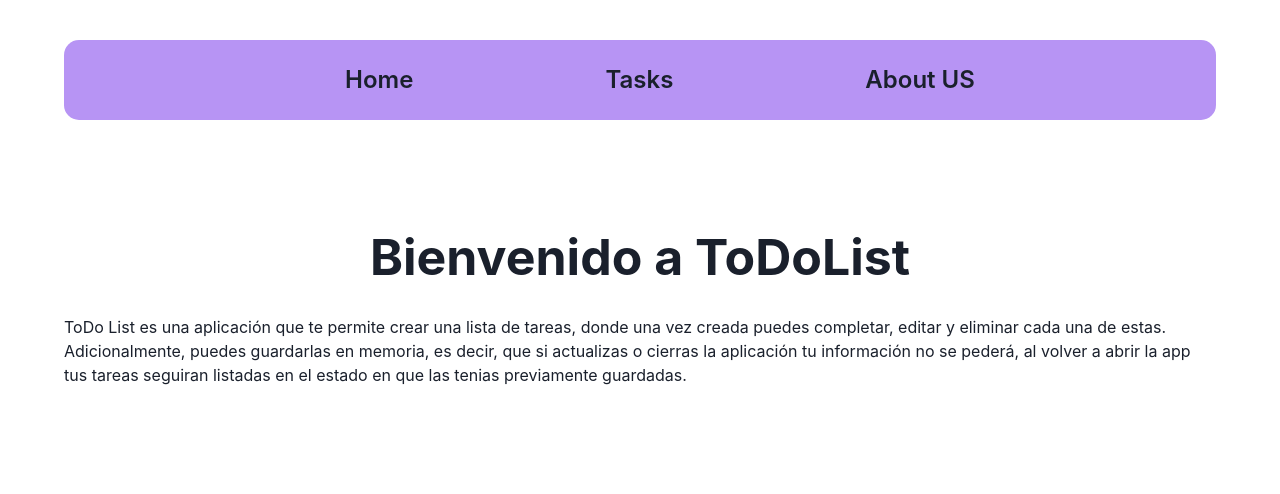
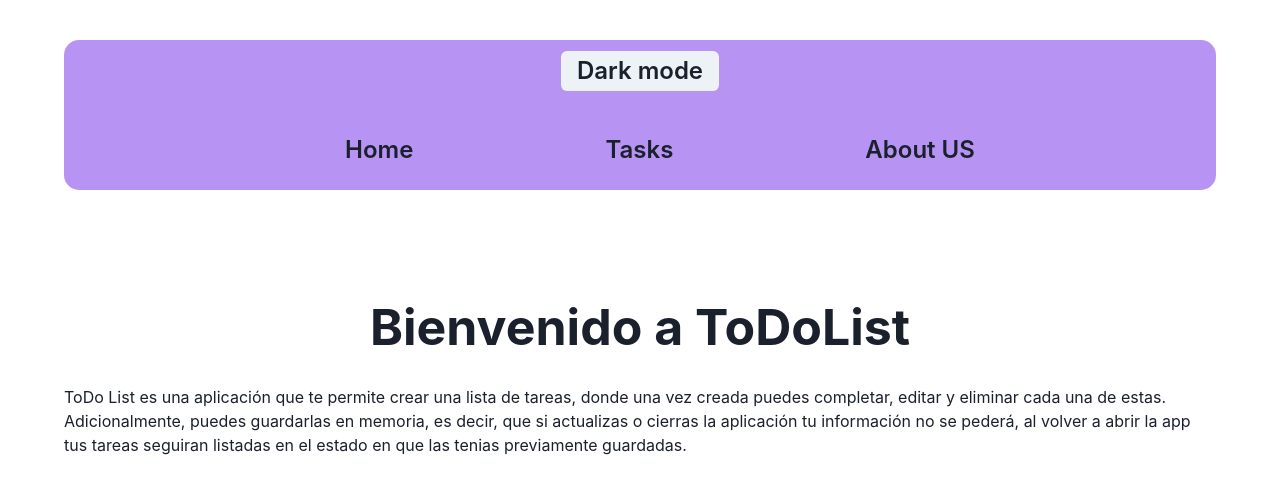
Before and after one commit to VictorSuarez0507/my-react-task-list, a React (Vite) app: page / in a window 1280 px wide. Shown: the top 494 px of the page. Built offline with nearby package versions, Linux system fonts and the light colour scheme.

Commit message:
Se agrega la funcion de modo oscuro al codigo

```diff
--- a/package.json
+++ b/package.json
@@ -10,6 +10,7 @@
     "preview": "vite preview"
   },
   "dependencies": {
+    "@chakra-ui/icons": "^2.1.0",
     "@chakra-ui/react": "^2.8.0",
     "@emotion/react": "^11.11.1",
     "@emotion/styled": "^11.11.0",
--- a/src/App.jsx
+++ b/src/App.jsx
@@ -5,10 +5,12 @@ import Menu from './components/Menu';
 import Home from "./pages/Home";
 import AboutUs  from "./pages/AboutUs";
 import Tasks from "./pages/Tasks";
+import ToggleColorMode from './components/ToggleColorMode';
 
 function App() {
   return (
     <BrowserRouter>
+
       <Menu />
       <Routes>
         <Route path="/" element={<Home />} />
--- a/src/components/Menu.jsx
+++ b/src/components/Menu.jsx
@@ -1,7 +1,7 @@
 import { Box, Center, Button, Flex } from "@chakra-ui/react";
 import React from "react";
 import { Link } from "react-router-dom";
-
+import ToggleColorMode from "./ToggleColorMode";
 function Menu() {
 
   return (
@@ -12,6 +12,7 @@ function Menu() {
         marginTop="40px"
         w="90%"
       >
+        <ToggleColorMode />
         <Flex direction="row"  ml="10" mt="5" justifyContent="center">
           <Button mx="20" mb="5" variant="ghost" fontSize="2xl">
             <Link to="/">Home</Link>
--- /dev/null
+++ b/src/components/ToggleColorMode.jsx
@@ -0,0 +1,26 @@
+import { Button, Center, Text, useColorMode } from "@chakra-ui/react";
+
+import {MoonIcon, SunIcon} from "@chakra-ui/icons"
+
+const ToggleColorMode = () => {
+    const {colorMode, toggleColorMode} = useColorMode();
+    return (
+        <Center>
+        <Button
+        onClick={() => toggleColorMode()}
+        position="relative"
+        top=" 1px"
+        variant='solid'
+        marginTop="10px"
+        alignContent="center"
+        mx="20" mb="5" fontSize="2xl"
+        >
+           <Text colorScheme="whatsapp"  size="xs">
+                {colorMode === "dark" ? "Light" : "Dark"} mode
+            </Text>
+        </Button>
+        </Center>
+    );
+};
+
+export default ToggleColorMode;
--- a/src/main.jsx
+++ b/src/main.jsx
@@ -2,11 +2,11 @@ import React from 'react'
 import ReactDOM from 'react-dom/client'
 import App from './App.jsx'
 import './index.css'
-import { ChakraProvider } from '@chakra-ui/react'
+import { ChakraProvider, theme } from '@chakra-ui/react'
 
 ReactDOM.createRoot(document.getElementById('root')).render(
   <React.StrictMode>
-    <ChakraProvider>
+    <ChakraProvider theme={theme}>
       <App />
     </ChakraProvider>
   </React.StrictMode>,
```
Also changed, not shown: src/components/Theme.jsx (added, +19 -0 lines), src/Readme.md, 1 other file (tests, documents, lock files or other folders).
